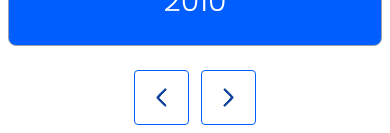
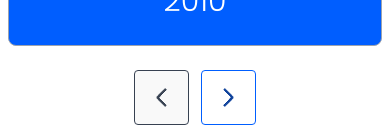
Before and after one commit to JasmineTracko/carousel, a React (Create React App) app: page / in a window 390 px wide. Shown: the part 708-841 px from the top of the page. Built offline with nearby package versions, Linux system fonts and the light colour scheme.

Commit message:
style + refactor: style fix on responsive images + refactor of carousel controllers buttons

```diff
--- a/src/components/Box/Box.css
+++ b/src/components/Box/Box.css
@@ -13,12 +13,18 @@
     font-weight: 500;
   }
 
+  svg {
+    max-width: 100%;
+    max-height: 100%;
+  }
+
   span {
     display: -webkit-box;
     -webkit-box-orient: vertical;
     -webkit-line-clamp: 5;
     line-clamp: 5;
     overflow: hidden;
+    word-break: break-word;
   }
 
   &.active {
--- a/src/components/Carousel/Carousel.css
+++ b/src/components/Carousel/Carousel.css
@@ -17,36 +17,4 @@
     gap: 24px;
     height: 100%;
   }
-
-  .carousel__controllers {
-    gap: 12px;
-    justify-content: flex-end;
-
-    .controllers__left,
-    .controllers__right {
-      border-radius: 4px;
-      border: 1px solid var(--primaryblue);
-      background-color: var(--white);
-      display: flex;
-      justify-content: center;
-      align-items: center;
-      padding: 1rem;
-      cursor: pointer;
-      &:hover {
-        background-color: var(--primarylight);
-      }
-    }
-
-    .controllers__right {
-      transform: rotate(180deg);
-    }
-  }
 }
-
-@media (max-width: 424px) {
-  .carousel-container {
-    .carousel__controllers {
-      justify-content: center;
-    }
-  }
-}
--- a/src/components/Carousel/Carousel.tsx
+++ b/src/components/Carousel/Carousel.tsx
@@ -1,9 +1,9 @@
 import { FC, useState } from "react";
 import CarouselItem from "../CarouselItem/CarouselItem";
 import { CarouselItemProps } from "../../models/carouselModels";
-import Arrow from "../../svg/Arrow";
 import "./Carousel.css";
 import { useResponsiveCarousel } from "../../hooks/useResponsiveCarousel";
+import CarouselControllers from "../CarouselControllers/CarouselControllers";
 
 interface CarouselProps {
   data: CarouselItemProps[];
@@ -13,6 +13,9 @@ const Carousel: FC<CarouselProps> = ({ data }) => {
   const [startIndex, setStartIndex] = useState(0);
   const { itemsPerPage, paddedData, centralIndex, maxCompanyBoxesToDisplay } =
     useResponsiveCarousel(data);
+
+  const carouselStartIndex = startIndex <= 0;
+  const carouselEndIndex = startIndex + itemsPerPage >= paddedData.length;
 
   const handleNext = () => {
     if (startIndex + itemsPerPage < paddedData.length) {
@@ -47,14 +50,12 @@ const Carousel: FC<CarouselProps> = ({ data }) => {
             />
           ))}
         </div>
-        <div className="carousel__controllers">
-          <div className="controllers__left" onClick={handlePrev}>
-            <Arrow />
-          </div>
-          <div className="controllers__right" onClick={handleNext}>
-            <Arrow />
-          </div>
-        </div>
+        <CarouselControllers
+          onPrev={handlePrev}
+          onNext={handleNext}
+          isPrevDisabled={carouselStartIndex}
+          isNextDisabled={carouselEndIndex}
+        />
       </div>
     </>
   );
--- /dev/null
+++ b/src/components/CarouselControllers/CarouselControllers.css
@@ -0,0 +1,41 @@
+.carousel__controllers {
+  gap: 12px;
+  justify-content: flex-end;
+
+  .controllers__left,
+  .controllers__right {
+    border-radius: 4px;
+    border: 1px solid var(--primaryblue);
+    background-color: var(--white);
+    display: flex;
+    justify-content: center;
+    align-items: center;
+    padding: 1rem;
+    cursor: pointer;
+    &:hover {
+      background-color: var(--primarylight);
+    }
+
+    &.disabled {
+      background-color: var(--placeholder);
+      border-color: var(--grey);
+      cursor: not-allowed;
+      svg > path {
+        fill: var(--grey);
+        stroke: var(--grey);
+      }
+    }
+  }
+
+  .controllers__right {
+    transform: rotate(180deg);
+  }
+}
+
+@media (max-width: 1023px) {
+  .carousel-container {
+    .carousel__controllers {
+      justify-content: center;
+    }
+  }
+}
--- /dev/null
+++ b/src/components/CarouselControllers/CarouselControllers.tsx
@@ -0,0 +1,54 @@
+import { FC } from "react";
+import clsx from "clsx";
+import Arrow from "../../svg/Arrow";
+import "./CarouselControllers.css";
+
+interface ButtonProps {
+  onClick: () => void;
+  disabled: boolean;
+}
+
+export const LeftButton: FC<ButtonProps> = ({ onClick, disabled }) => {
+  return (
+    <div
+      className={clsx("controllers__left", { disabled })}
+      onClick={!disabled ? onClick : undefined}
+    >
+      <Arrow />
+    </div>
+  );
+};
+
+export const RightButton: FC<ButtonProps> = ({ onClick, disabled }) => {
+  return (
+    <div
+      className={clsx("controllers__right", { disabled })}
+      onClick={!disabled ? onClick : undefined}
+    >
+      <Arrow />
+    </div>
+  );
+};
+
+interface CarouselControllersProps {
+  onPrev: () => void;
+  onNext: () => void;
+  isPrevDisabled: boolean;
+  isNextDisabled: boolean;
+}
+
+const CarouselControllers: FC<CarouselControllersProps> = ({
+  onPrev,
+  onNext,
+  isPrevDisabled,
+  isNextDisabled,
+}) => {
+  return (
+    <div className="carousel__controllers">
+      <LeftButton onClick={onPrev} disabled={isPrevDisabled} />
+      <RightButton onClick={onNext} disabled={isNextDisabled} />
+    </div>
+  );
+};
+
+export default CarouselControllers;
--- a/src/components/EmptyCarouselItem/EmptyCarouselItem.css
+++ b/src/components/EmptyCarouselItem/EmptyCarouselItem.css
@@ -1,6 +1,6 @@
 .empty-carousel-item {
   border: 1px solid var(--border);
-  background-color: var(--emptycarouselfiller);
+  background-color: var(--placeholder);
   border-radius: 8px;
   flex: 1 1 20%;
   height: 100%;
--- a/src/index.css
+++ b/src/index.css
@@ -14,5 +14,5 @@ body {
   --primaryblue: #005eff;
   --primarylight: #eff5ff;
   --white: #ffffff;
-  --emptycarouselfiller: #f9f9f9;
+  --placeholder: #f9f9f9;
 }
```
